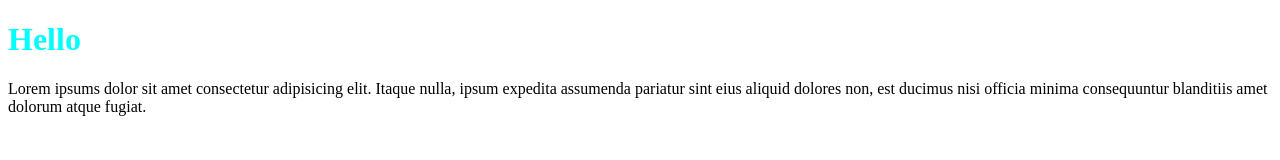
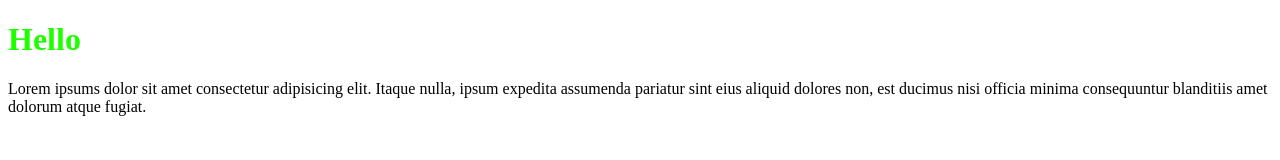
Before and after one commit to rtij/teste_git, a plain HTML site: page index.html in a window 1280 px wide. Drawn offline with Linux system fonts and the light colour scheme.

Commit message:
title to green

```diff
--- a/index.html
+++ b/index.html
@@ -7,7 +7,7 @@
     <link rel="stylesheet" href="styles.css">
 </head>
 <body>
-    <h1 style="color: aqua;">Hello</h1>
+    <h1 style="color: rgb(30, 255, 0);">Hello</h1>
     <p>Lorem ipsums dolor sit amet consectetur adipisicing elit. Itaque nulla, ipsum expedita assumenda pariatur sint eius aliquid dolores non, est ducimus nisi officia minima consequuntur blanditiis amet dolorum atque fugiat.</p>
 </body>
 </html>
```
